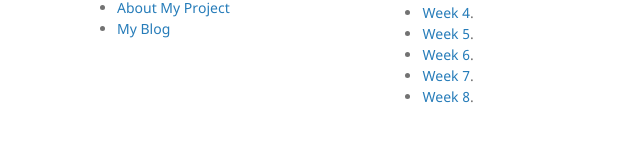
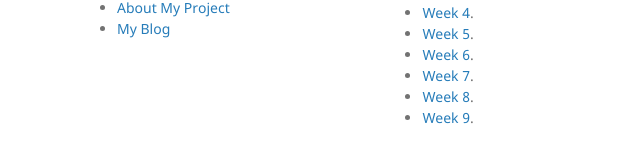
Before and after one commit to Tad-Baterbomb/Tad-Baterbomb.github.io, a Jekyll site: the page built from my-blog.md, in a window 1280 px wide. Shown: the part 162-325 px from the top of the page, without its empty margins (133-773 px from the left). Built offline with Jekyll 4.4.1, drawn with Linux system fonts in a browser that asks for light colours; our own code applies the rules of GitHub Pages for plain Markdown files.

Commit message:
Update my-blog.md

```diff
--- a/my-blog.md
+++ b/my-blog.md
@@ -8,3 +8,4 @@
 - [Week 6](./week6.md).
 - [Week 7](./week7.md).
 - [Week 8](./week8.md).
+- [Week 9](./week9.md).
```
